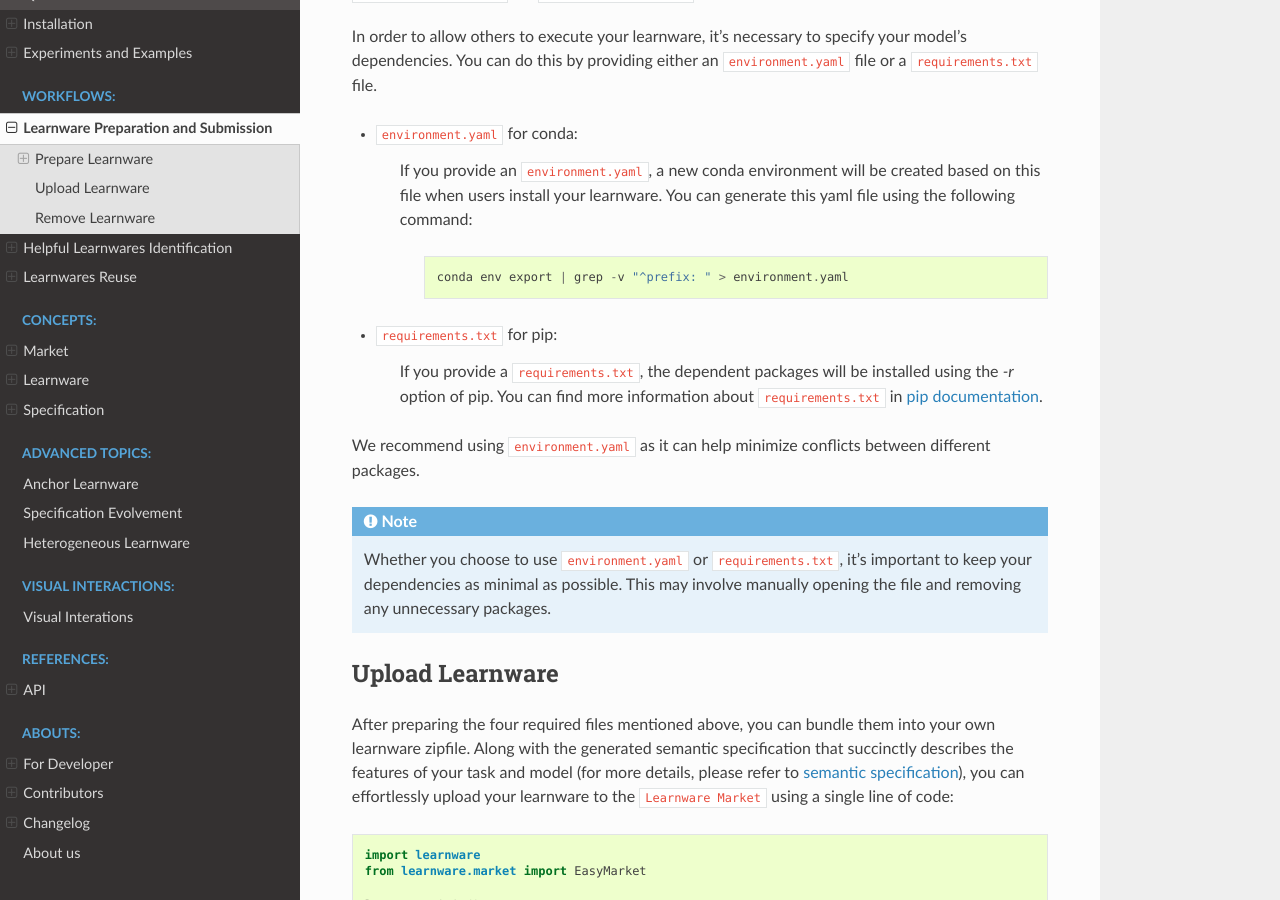
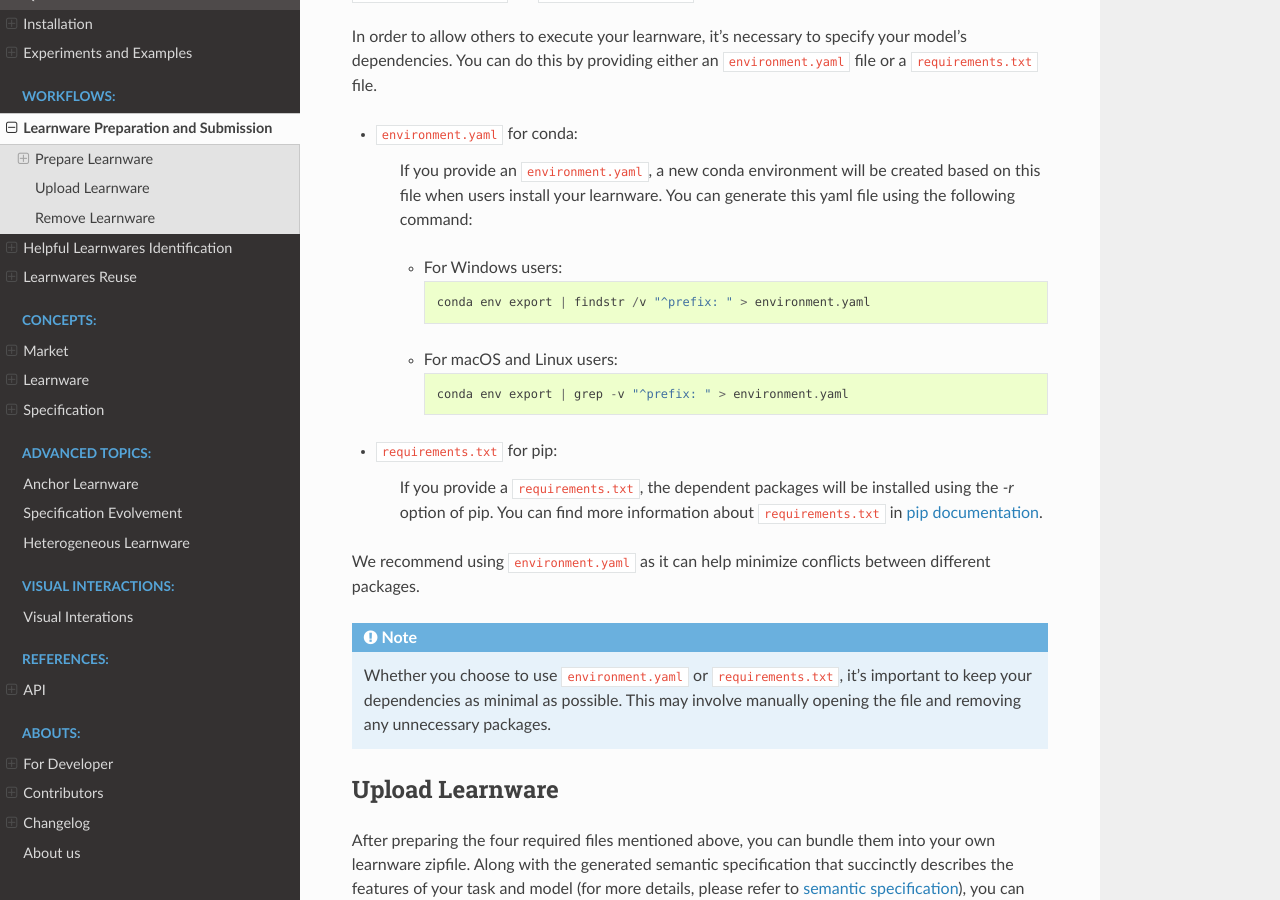
Before and after one commit to Learnware-LAMDA/Learnware, a Sphinx documentation site: the page built from docs/workflow/submit.rst, in a window 1280 px wide and 900 px high, scrolled down 2219 px. Built offline with Sphinx 7.4.7 and the Read the Docs theme 2.0.0, drawn with Linux system fonts in a browser that asks for light colours.

Commit message:
[ENH] subit doc polish

```diff
--- a/docs/workflow/submit.rst
+++ b/docs/workflow/submit.rst
@@ -121,10 +121,17 @@ You can do this by providing either an ``environment.yaml`` file or a ``requirem
    If you provide an ``environment.yaml``, a new conda environment will be created based on this file
    when users install your learnware. You can generate this yaml file using the following command:
 
+   - For Windows users:
+
+    .. code-block::
+
+        conda env export | findstr /v "^prefix: " > environment.yaml
+
+   - For macOS and Linux users:
+
     .. code-block::
 
         conda env export | grep -v "^prefix: " > environment.yaml
-
 
 - ``requirements.txt`` for pip:
 
```
Also changed, not shown: other parts of docs/workflow/submit.rst (+1 -1 lines).
